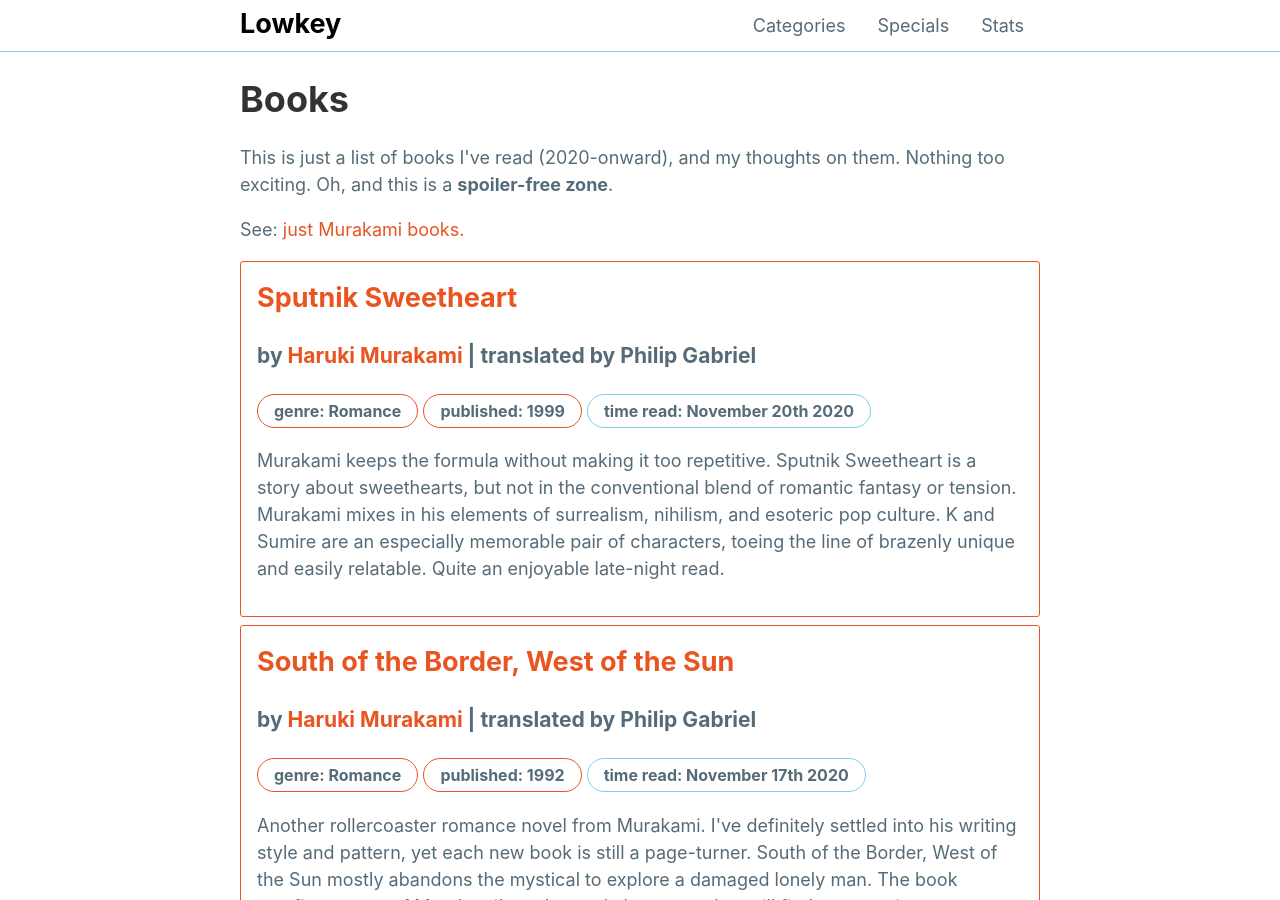
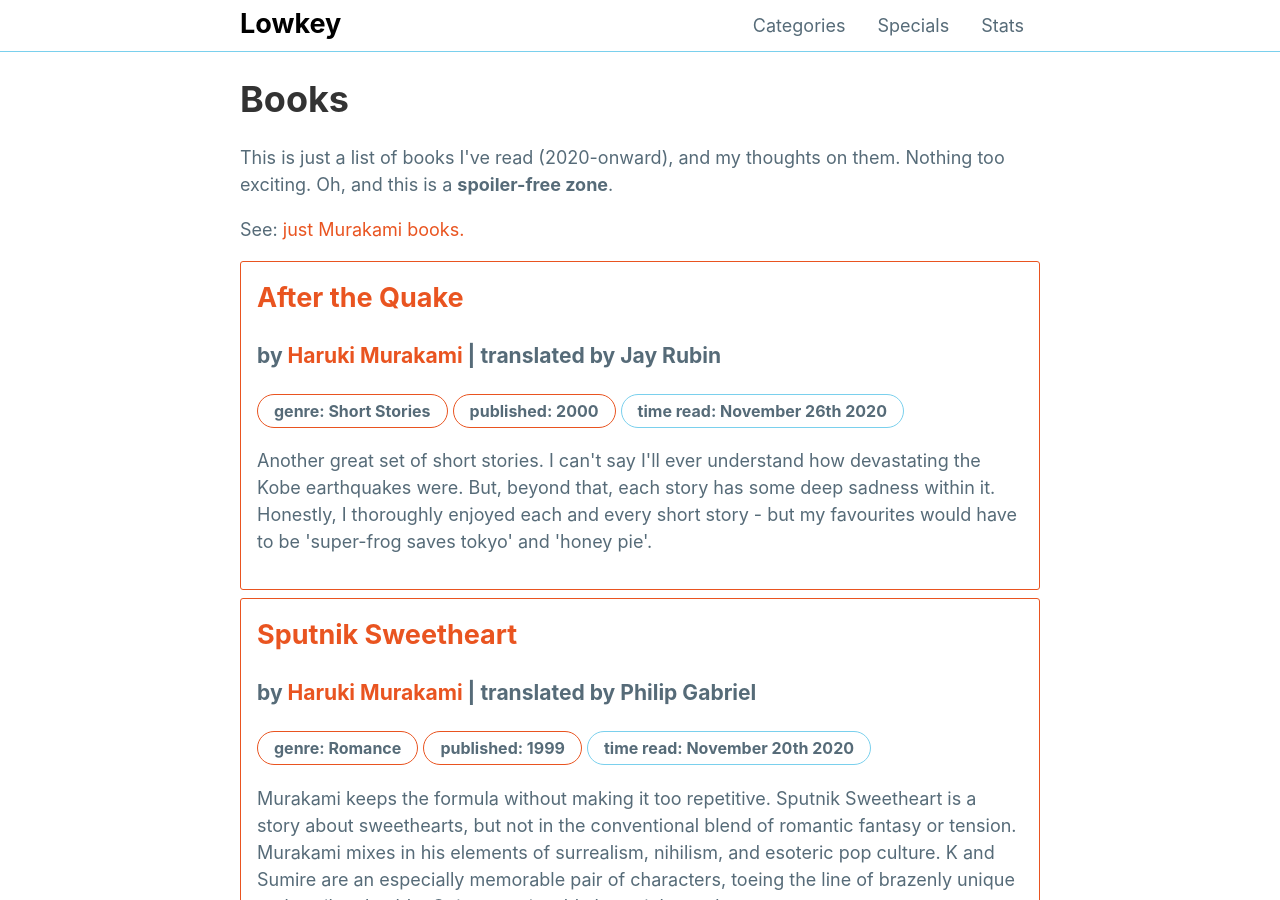
Before and after one commit to mattxwang/lowkey, a Jekyll site: the page built from stats/books.html, in a window 1280 px wide and 900 px high. Built offline with Jekyll 4.4.1, drawn with Linux system fonts in a browser that asks for light colours.

Commit message:
after the quake

```diff
--- a/_data/books.yml
+++ b/_data/books.yml
@@ -211,3 +211,12 @@ sputniksweetheart:
   time_read: November 20th 2020
   thoughts: >
     Murakami keeps the formula without making it too repetitive. Sputnik Sweetheart is a story about sweethearts, but not in the conventional blend of romantic fantasy or tension. Murakami mixes in his elements of surrealism, nihilism, and esoteric pop culture. K and Sumire are an especially memorable pair of characters, toeing the line of brazenly unique and easily relatable. Quite an enjoyable late-night read.
+afterthequake:
+  title: After the Quake
+  author: Haruki Murakami
+  translator: Jay Rubin
+  genre: Short Stories
+  year_published: 2000
+  time_read: November 26th 2020
+  thoughts: >
+    Another great set of short stories. I can't say I'll ever understand how devastating the Kobe earthquakes were. But, beyond that, each story has some deep sadness within it. Honestly, I thoroughly enjoyed each and every short story - but my favourites would have to be 'super-frog saves tokyo' and 'honey pie'.
```
